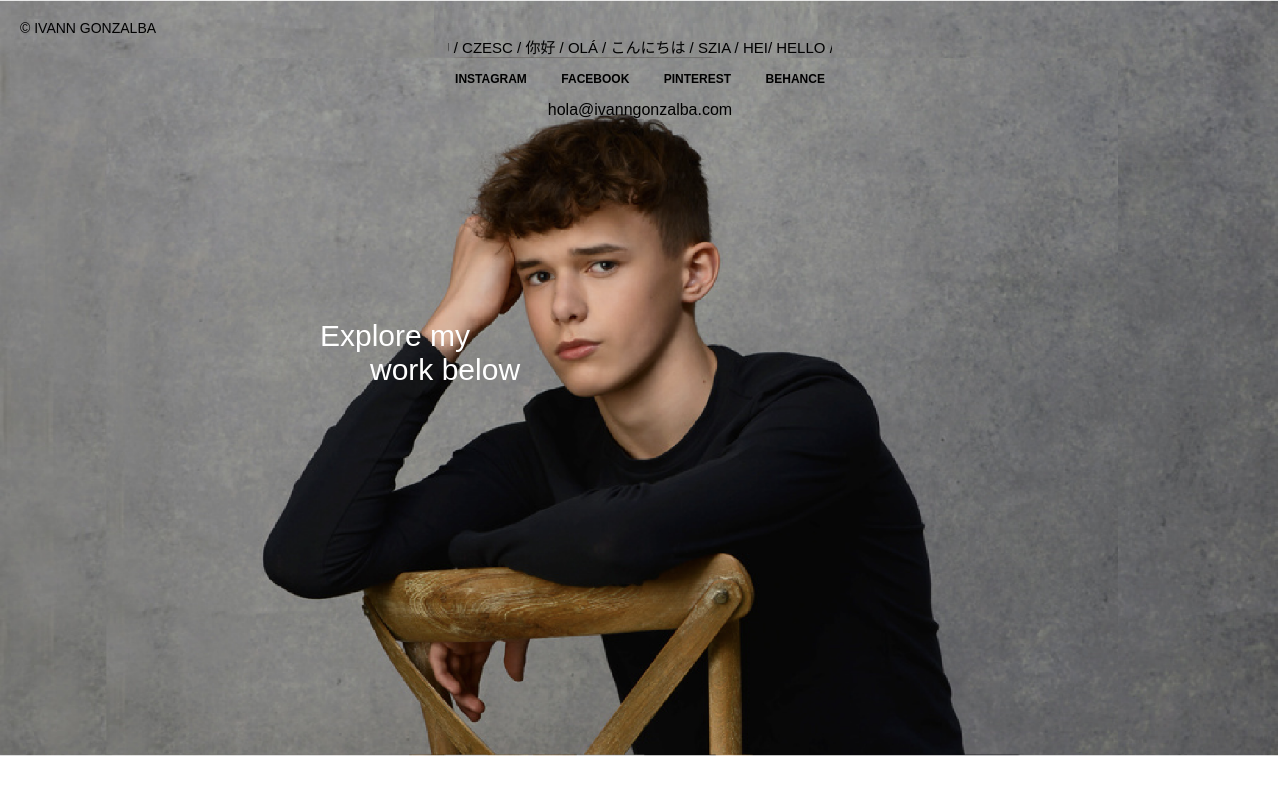
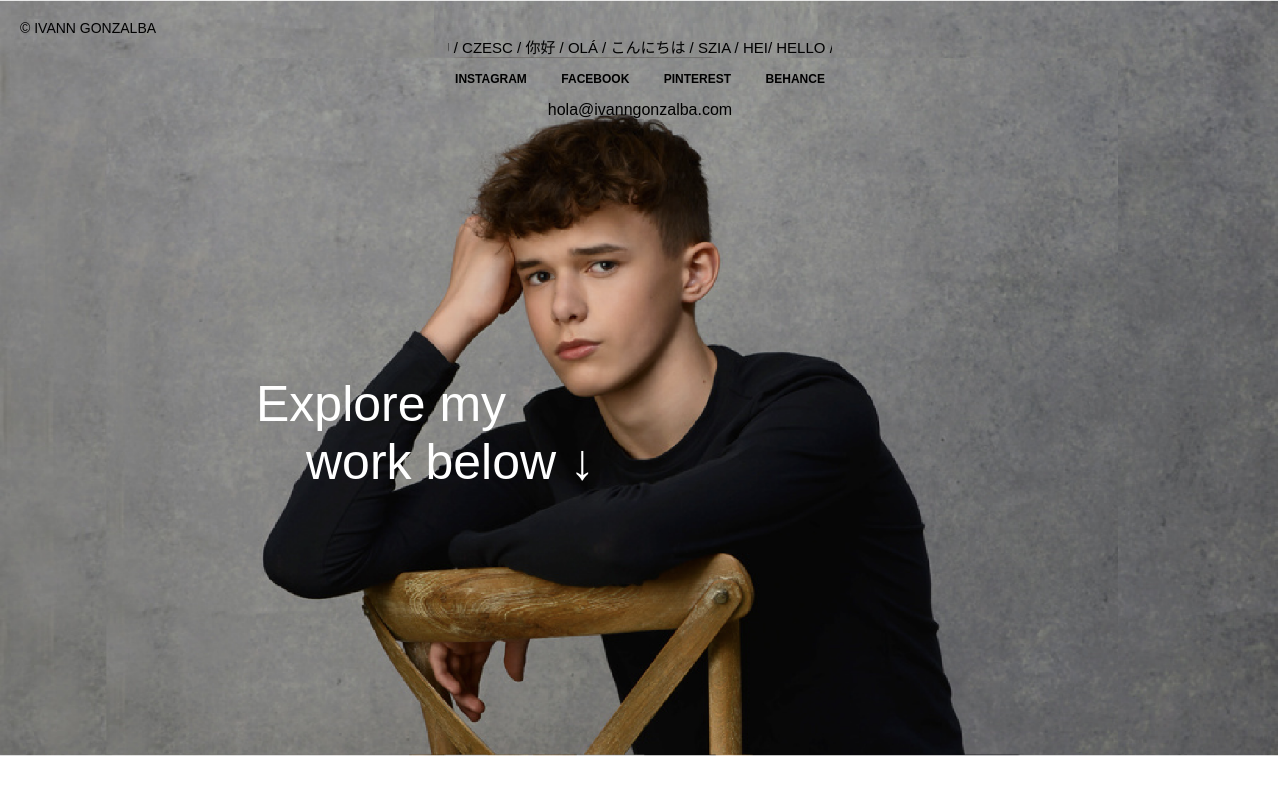
Before and after one commit to BrunoValles/p-ginaIvann, a plain HTML site: page index.html in a window 1280 px wide. Shown: the top 794 px of the page. Drawn offline with Linux system fonts and the light colour scheme; a web font is replaced by a local one.

Commit message:
changed pading on bannerText for the home section

```diff
--- a/index.html
+++ b/index.html
@@ -26,7 +26,7 @@
 				<p>hola@ivanngonzalba.com</p>
 			</div>
 			<div class="bannerText">
-				<div>Explore my<p>work below</p><div>
+				<div>Explore my<p>work below  ↓</p><div>
 			</div>
 		</section>
 		<div></div>
--- a/style/style.css
+++ b/style/style.css
@@ -69,10 +69,11 @@ body{
 }
 .bannerText{
     color: white;
-    font-size: 30px;
+    font-size: 50px;
     text-align: left;
-    padding-left: 25%;
-    padding-top: 200px;
+    padding-left: 20%;
+    padding-top: 20vw;
+    font-weight: lighter;
 }
 .bannerText p{
     text-indent: 50px;
```
